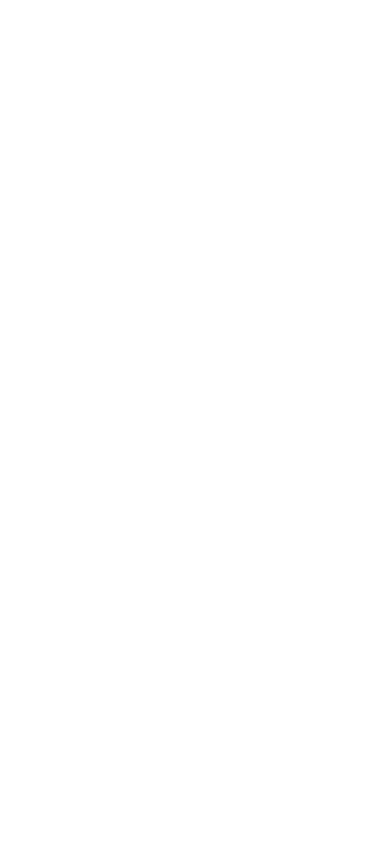
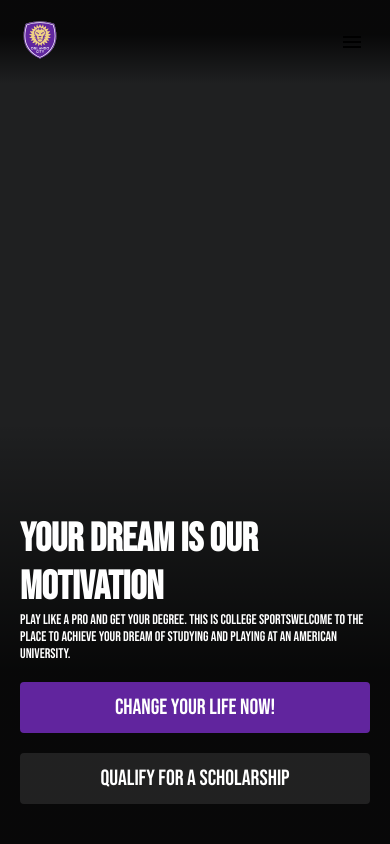
Before and after one commit to Gustaocta/Projeto-Orlando-City, a plain HTML site: page index.html in a window 390 px wide. Drawn offline with Linux system fonts and the light colour scheme.

Commit message:
estilizando mobile

```diff
--- /dev/null
+++ b/assets/css/button.css
@@ -0,0 +1,27 @@
+[class^='btn-'] {
+    display: flex;
+    cursor: pointer;
+    background: transparent;
+    border: none;
+    outline: none;
+    border-radius: 4px;
+    text-decoration: none;
+    justify-content: center;
+    align-items: center;
+    &:active {
+        transform: translateY(1px);
+    }
+
+    &.btn-primary-fill {
+        background-color: var(--primary-color);
+        color: var(--text-color);
+        padding: 12px 28px;
+    }
+
+    &.btn-white-10 {
+        background-color: var(--white10-color);
+        color: var(--text-color);
+        padding: 12px;
+    }
+
+}
--- /dev/null
+++ b/assets/css/fonts.css
@@ -0,0 +1,4 @@
+@font-face {
+    font-family: Bebas;
+    src: url("../fonts/Bebas/BebasNeue-Regular.ttf");
+}
--- /dev/null
+++ b/assets/css/hero.css
@@ -0,0 +1,84 @@
+#hero {
+    background-color: var(--bg-color);
+    height: 100vh;
+    color: var(--text-color);
+    display: flex;
+    flex-direction: column;
+    justify-content: space-between;
+    > header {
+        padding: 20px;
+        display: flex;
+        justify-content: space-between;
+        background: linear-gradient(180deg, rgba(0, 0, 0, 0.75) 41.12%, rgba(0, 0, 0, 0.00) 100%);
+
+        > div {
+            display: flex;
+            align-items: center;
+        }
+
+        & nav.links {
+            & li a {
+                font-size: 14px;
+                padding: 3vw;
+                & :active {
+                    transform: translateY(1px);
+                }
+            }
+        }
+
+        & nav ul {
+            display: none;
+            align-items: center;
+            gap: 10px;
+            list-style: none;
+            margin: 0;
+            padding: 0;
+            font-weight: bold;
+            & .social {
+                display: flex;
+                padding: 8px;
+            }
+        }
+
+        @media (min-width:992px) {
+            & nav ul {
+                display: flex;
+            }
+            .btn-menu {
+                display: none;
+            }
+        }
+    }
+    > section {
+        display: flex;
+        flex-direction: column-reverse;
+        min-height: 50vh;
+        background: linear-gradient(0deg, rgba(0, 0, 0, 0.75) 41.12%, rgba(0, 0, 0, 0.00) 100%);
+        width: 100%;
+        > div {
+            display: flex;
+            flex-direction: column;
+            padding: 20px;
+            > h1 {
+                font-size: 40px;
+                font-family: Bebas;
+                margin: 0;
+            }
+            > p {
+                font-size: 14px;
+                font-family: Bebas;
+                margin: 0;
+            }
+            .buttons {
+                display: flex;
+                flex-direction: column;
+                padding: 20px 0;
+                gap: 20px;
+                > button {
+                    font-family: Bebas;
+                    font-size: 22px;
+                }
+            }
+        }
+    }
+}
--- /dev/null
+++ b/assets/css/normalize.css
@@ -0,0 +1,19 @@
+* {
+    box-sizing: border-box;
+    font-family: Arial, Helvetica, sans-serif;
+}
+
+body {
+    margin: 0;
+    display: flex;
+    flex-direction: column;
+}
+
+a {
+    color: var(--text-color);
+    text-decoration: none;
+    cursor: pointer;
+    :active {
+        transform: translateY(1px);
+    }
+}
--- a/assets/css/style.css
+++ b/assets/css/style.css
@@ -0,0 +1,5 @@
+@import url("./fonts.css");
+@import url("./normalize.css");
+@import url("./variables.css");
+@import url("./button.css");
+@import url("./hero.css");
--- /dev/null
+++ b/assets/css/variables.css
@@ -0,0 +1,8 @@
+:root {
+    --primary-color: #61259E;
+    --bg-color: #1F2021;
+    --text-color: #FFF;
+    --black-color: #161617;
+    --black50-color: rgba(22,22,23, .5);
+    --white10-color: rgba(255, 255, 255, .1);
+}
--- a/index.html
+++ b/index.html
@@ -7,6 +7,48 @@
     <link rel="stylesheet" href="assets/css/style.css" type="text/css" />
 </head>
 <body>
+    <div id="hero">
+        <header>
+            <div>
+                <a href="/">
+                    <img src="assets/img/logo.svg" height="40px" width="40px" alt="Logo-Orlando-city">
+                </a>
+                <nav class="links">
+                    <ul>
+                        <li><a href="#">Tickets</a></li>
+                        <li><a href="#">Schedule</a></li>
+                        <li><a href="#">News</a></li>
+                        <li><a href="#">Vídeo</a></li>
+                    </ul>
+                </nav>
+            </div>
+            <div>
+                <nav>
+                    <ul>
+                        <li><a href="#" class="btn-primary-fill">Login</a></li>
+                        <li><a class="social" href="#"><img src="assets/img/instagram.svg" height="30px" width="30px" alt="Icon-instagram"></a></li>
+                        <li><a class="social" href="#"><img src="assets/img/youtube.svg" height="30px" width="30px" alt="Icon-youtube"></a></li>
+                        <li><a class="social" href="#"><img src="assets/img/facebook-f.svg" height="30px" width="30px" alt="Icon-facebook"></a></li>
+                    </ul>
+                </nav>
+                <button type="button" class="btn-menu">
+                    <img src="assets/img/menu.svg" alt="icon-menu">
+                </button>
+            </div>
+        </header>
+        <section>
+            <div>
+                <h1>Your dream is our motivation</h1>
+                <p>Play like a pro and get your degree. This is College SportsWelcome to the place to achieve your dream of studying and playing at an American university.</p>
+                <div class="buttons">
+                    <button class="btn-primary-fill" type="button">Change your life now!</button>
+                    <button class="btn-white-10" type="button">Qualify for a scholarship</button>
+                </div>
+            </div>
+        </section>
+    </div>
+
+    </header>
 
     <script defer src="assets/js/script.js"></script>
 </body>
```
Also changed, not shown: assets/img/facebook-f.svg (added), assets/img/instagram.svg (added), assets/img/logo.svg (added), assets/img/menu.svg (added), assets/img/youtube.svg (added).
